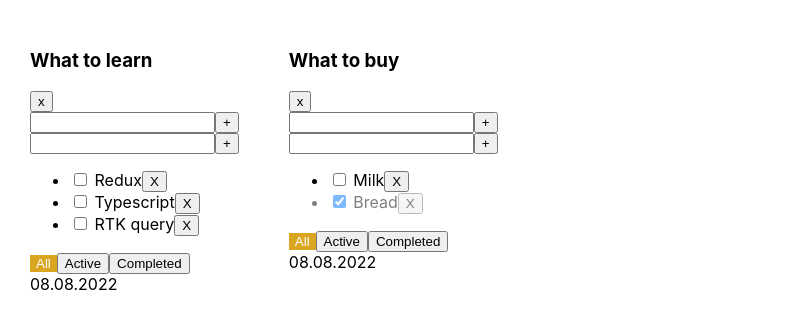
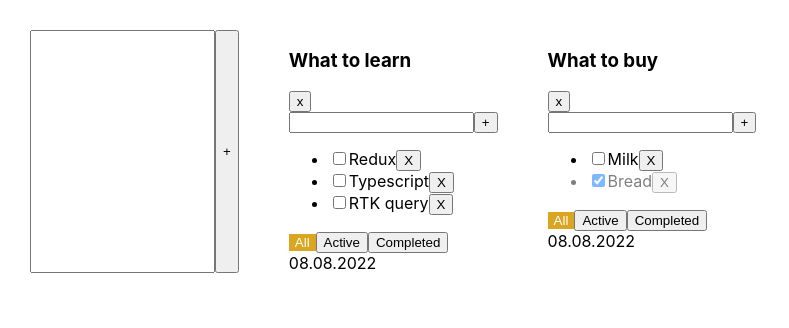
Before and after one commit to MillionerMIN/to-do-list, a React (Vite) app: page / in a window 1280 px wide. Shown: the top 328 px of the page, without its empty margins (0-789 px from the left). Built offline with nearby package versions, Linux system fonts and the light colour scheme.

Commit message:
#sprint02week2: Added component ui-editable-span, changed titleTask and titleTodolist

```diff
--- a/src/app/App.tsx
+++ b/src/app/App.tsx
@@ -1,8 +1,8 @@
 import './styles/App.css';
 
 import type { FilterValues, TaskStateType, TodolistType } from '../shared';
+import { UiAddItemForm, UiTodolist } from '../shared';
 
-import { UiTodolist } from '../shared';
 import { useState } from 'react';
 import { v1 } from 'uuid';
 
@@ -30,7 +30,18 @@ function App() {
     ],
   });
 
-  const addTask = (title: string, todolistId: string) => {
+  function addTodolist(title: string) {
+    const todolistID = v1();
+    const newTodolist: TodolistType = {
+      id: todolistID,
+      title,
+      filter: 'all',
+    };
+    setTodolists([newTodolist, ...todolists]);
+    setTasks({ ...tasks, [todolistID]: [] });
+  }
+
+  const addItem = (title: string, todolistId: string) => {
     const newTask = {
       id: v1(),
       title,
@@ -79,10 +90,29 @@ function App() {
     setTasks({ ...tasks });
   };
 
+  const updateTask = (taskId: string, title: string, todolistId: string) => {
+    const newTodolistTasks = {
+      ...tasks,
+      [todolistId]: tasks[todolistId].map((t) =>
+        t.id === taskId ? { ...t, title } : t
+      ),
+    };
+
+    setTasks(newTodolistTasks);
+  };
+
+  const updateTodolistTitle = (todolistId: string, title: string) => {
+    const newTodolistTitle = todolists.map((tl) =>
+      tl.id === todolistId ? { ...tl, title } : tl
+    );
+    setTodolists(newTodolistTitle);
+  };
+
   console.log('$c Render');
 
   return (
     <div className='App'>
+      <UiAddItemForm addItem={addTodolist} />
       {todolists.map((tl) => {
         const { title, filter, id } = tl;
 
@@ -104,11 +134,13 @@ function App() {
             tasks={tasksForTodolist}
             date='08.08.2022'
             filter={filter}
-            addTask={addTask}
+            addTask={addItem}
             changeTaskStatus={changeTaskStatus}
             removeTask={removeTask}
             changeFilter={changeFilter}
             removeTodolist={removeTodolist}
+            updateTask={updateTask}
+            updateTodolist={updateTodolistTitle}
           />
         );
       })}
--- a/src/shared/ui/index.ts
+++ b/src/shared/ui/index.ts
@@ -1,3 +1,4 @@
+import { UiAddItemForm } from './ui-add-item-form';
 import { UiTodolist } from './ui-todolist';
 
-export { UiTodolist };
+export { UiTodolist, UiAddItemForm };
--- a/src/shared/ui/ui-add-item-form/index.tsx
+++ b/src/shared/ui/ui-add-item-form/index.tsx
@@ -7,29 +7,29 @@ import { UiField } from '../ui-field';
 import { useState } from 'react';
 
 type UiAddItemFormProps = {
-  addTask: (title: string) => void;
+  addItem: (title: string) => void;
 };
 
-export function UiAddItemForm({ addTask }: UiAddItemFormProps) {
+export function UiAddItemForm({ addItem }: UiAddItemFormProps) {
   const [taskTitle, setTaskTitle] = useState<string>('');
   const [error, setError] = useState<string | null>(null);
 
-  function addTaskHandler() {
+  function addItemHandler() {
     if (taskTitle.trim() !== '') {
-      addTask(taskTitle.trim());
+      addItem(taskTitle.trim());
       setTaskTitle('');
     } else {
       setError('title is required');
     }
   }
 
-  function changeTaskTitleHandler(event: ChangeEvent<HTMLInputElement>) {
+  function changeItemTitleHandler(event: ChangeEvent<HTMLInputElement>) {
     setTaskTitle(event.currentTarget.value);
   }
 
-  function addTaskOnKeyUpHandler(event: KeyboardEvent<HTMLInputElement>) {
+  function addItemOnKeyUpHandler(event: KeyboardEvent<HTMLInputElement>) {
     setError(null);
-    event.key === 'Enter' && addTaskHandler();
+    event.key === 'Enter' && addItemHandler();
   }
 
   return (
@@ -37,11 +37,11 @@ export function UiAddItemForm({ addTask }: UiAddItemFormProps) {
       <UiField
         className={error ? 'error' : ''}
         value={taskTitle}
-        onChange={changeTaskTitleHandler}
-        onKeyUp={addTaskOnKeyUpHandler}
+        onChange={changeItemTitleHandler}
+        onKeyUp={addItemOnKeyUpHandler}
       />
-      <UiButton title='+' onClick={addTaskHandler} />
-      {/* <UiButton title='x' onClick={removeTodolistHandler} /> */}
+      <UiButton title='+' onClick={addItemHandler} />
+      {error && <div className='error-message'>{error}</div>}
     </div>
   );
 }
--- /dev/null
+++ b/src/shared/ui/ui-editable-span/index.tsx
@@ -0,0 +1,40 @@
+import { ChangeEvent, useState } from 'react';
+
+import { UiField } from '../ui-field';
+
+type PropsType = {
+  value: string;
+  onChange: (newTitle: string) => void;
+};
+export function UiEditableSpan({ value, onChange }: PropsType) {
+  const [editMode, setEditMode] = useState(false);
+  const [title, setTitle] = useState(value);
+
+  const activateEditModeHandler = () => {
+    setEditMode(true);
+  };
+
+  const deactivateEditModeHandler = () => {
+    setEditMode(false);
+    onChange(title);
+  };
+
+  const changeTitleHandler = (event: ChangeEvent<HTMLInputElement>) => {
+    setTitle(event.currentTarget.value);
+  };
+
+  return (
+    <>
+      {editMode ? (
+        <UiField
+          value={title}
+          onChange={changeTitleHandler}
+          autoFocus
+          onBlur={deactivateEditModeHandler}
+        />
+      ) : (
+        <span onDoubleClick={activateEditModeHandler}>{value}</span>
+      )}
+    </>
+  );
+}
--- a/src/shared/ui/ui-todolist/index.tsx
+++ b/src/shared/ui/ui-todolist/index.tsx
@@ -1,10 +1,11 @@
 import './styles.css';
 
-import { ChangeEvent, KeyboardEvent, useState } from 'react';
 import type { FilterValues, Task } from '../../types';
 
+import { ChangeEvent } from 'react';
 import { UiAddItemForm } from '../ui-add-item-form';
 import { UiButton } from '../ui-button';
+import { UiEditableSpan } from '../ui-editable-span';
 
 type UiTodolistProps = {
   todolistId: string;
@@ -21,6 +22,8 @@ type UiTodolistProps = {
   removeTask: (taskId: string, todolistId: string) => void;
   changeFilter: (todolistId: string, filter: FilterValues) => void;
   removeTodolist: (todolistId: string) => void;
+  updateTask: (taskId: string, title: string, todolistId: string) => void;
+  updateTodolist: (todolistId: string, title: string) => void;
 };
 export function UiTodolist({
   todolistId,
@@ -33,53 +36,32 @@ export function UiTodolist({
   removeTask,
   changeFilter,
   removeTodolist,
+  updateTask,
+  updateTodolist,
 }: UiTodolistProps) {
-  const [taskTitle, setTaskTitle] = useState<string>('');
-  const [error, setError] = useState<string | null>(null);
   function removeTodolistHandler() {
     removeTodolist(todolistId);
-  }
-
-  function addTaskHandler() {
-    if (taskTitle.trim() !== '') {
-      addTask(taskTitle.trim(), todolistId);
-      setTaskTitle('');
-    } else {
-      setError('title is required');
-    }
-  }
-
-  function changeTaskTitleHandler(event: ChangeEvent<HTMLInputElement>) {
-    setTaskTitle(event.currentTarget.value);
-  }
-
-  function addTaskOnKeyUpHandler(event: KeyboardEvent<HTMLInputElement>) {
-    setError(null);
-    event.key === 'Enter' && addTaskHandler();
   }
 
   function changeFilterHandler(filter: FilterValues) {
     changeFilter(todolistId, filter);
   }
 
-  function addTaskCallback(title: string) {
+  function addItemCallback(title: string) {
     addTask(title, todolistId);
+  }
+
+  function updateTodolistTitleHandler(title: string) {
+    updateTodolist(todolistId, title);
   }
 
   return (
     <div>
-      <h3>{title}</h3> <UiButton title='x' onClick={removeTodolistHandler} />
-      <UiAddItemForm addTask={addTaskCallback} />
-      <div className='todolist-title-container'>
-        <input
-          className={error ? 'error' : ''}
-          value={taskTitle}
-          onChange={changeTaskTitleHandler}
-          onKeyUp={addTaskOnKeyUpHandler}
-        />
-        <UiButton title='+' onClick={addTaskHandler} />
-      </div>
-      {error && <p className='error-message'>{error}</p>}
+      <h3>
+        <UiEditableSpan value={title} onChange={updateTodolistTitleHandler} />
+      </h3>
+      <UiButton title='x' onClick={removeTodolistHandler} />
+      <UiAddItemForm addItem={addItemCallback} />
       {tasks.length === 0 ? (
         <p>No tasks</p>
       ) : (
@@ -96,14 +78,21 @@ export function UiTodolist({
               changeTaskStatus(task.id, newStatusValue, todolistId);
             }
 
+            function changeTaskTitleHandler(title: string) {
+              updateTask(task.id, title, todolistId);
+            }
+
             return (
               <li key={task.id} className={task.isDone ? 'is-done' : ''}>
                 <input
                   type='checkbox'
                   checked={task.isDone}
                   onChange={changeTaskStatusHandler}
-                />{' '}
-                <span>{task.title}</span>
+                />
+                <UiEditableSpan
+                  value={task.title}
+                  onChange={changeTaskTitleHandler}
+                />
                 <UiButton title='X' onClick={removeTaskHandler} />
               </li>
             );
```
